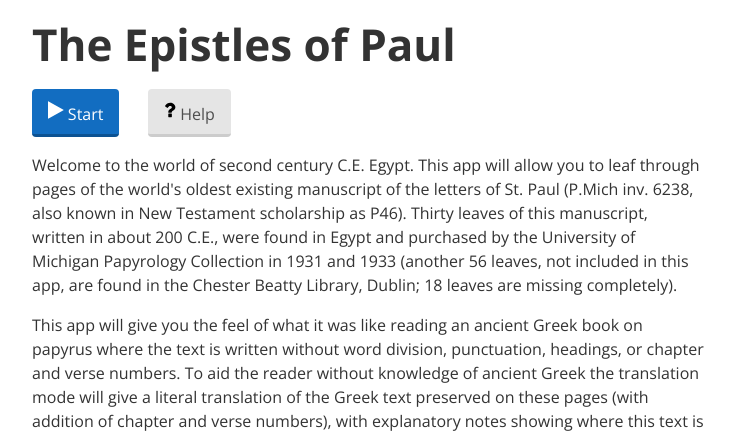
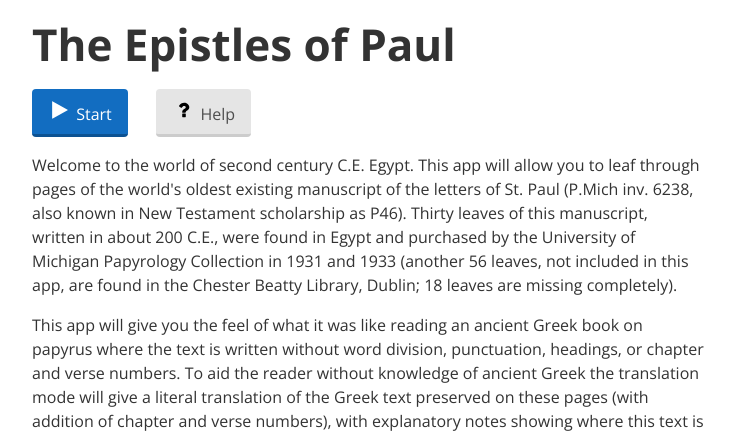
Before and after one commit to mlibrary/epistles, a PHP site: template views/index.twig in a window 1280 px wide. Shown: the part 64-495 px from the top of the page, without its empty margins (272-1006 px from the left). Run offline with PHP 8.4, Linux system fonts and the light colour scheme; the template is opened without the code that fills it, so the values that code supplies are empty; some libraries are stand-ins or nearby versions.

Commit message:
fix buttons in firefox

```diff
--- a/views/index.twig
+++ b/views/index.twig
@@ -4,9 +4,9 @@
     <div class="container">
         <h1>The Epistles of Paul</h1>
         <p>
-            <a href="?start" class="button action-page" data-target="viewer"><svg xmlns='http://www.w3.org/2000/svg' viewBox='0 0 22 28' height="1.25rem" fill="white"><path d='M21.625 14.484l-20.75 11.531c-0.484 0.266-0.875 0.031-0.875-0.516v-23c0-0.547 0.391-0.781 0.875-0.516l20.75 11.531c0.484 0.266 0.484 0.703 0 0.969z'></path></svg> Start</a>
+            <a href="?start" class="button action-page" data-target="viewer"><svg xmlns='http://www.w3.org/2000/svg' viewBox='0 0 22 28' height="1.25rem" style="width: 1.5rem; height: 1.25rem" fill="white"><path d='M21.625 14.484l-20.75 11.531c-0.484 0.266-0.875 0.031-0.875-0.516v-23c0-0.547 0.391-0.781 0.875-0.516l20.75 11.531c0.484 0.266 0.484 0.703 0 0.969z'></path></svg> Start</a>
             &nbsp;
-            <a href="?help" class="button button-light action-page" data-target="help"><svg xmlns='http://www.w3.org/2000/svg' viewBox='0 0 17 28' height="1.25rem"><path d='M11 19.625v3.75c0 0.344-0.281 0.625-0.625 0.625h-3.75c-0.344 0-0.625-0.281-0.625-0.625v-3.75c0-0.344 0.281-0.625 0.625-0.625h3.75c0.344 0 0.625 0.281 0.625 0.625zM15.937 10.25c0 2.969-2.016 4.109-3.5 4.937-0.922 0.531-1.5 1.609-1.5 2.063v0c0 0.344-0.266 0.75-0.625 0.75h-3.75c-0.344 0-0.562-0.531-0.562-0.875v-0.703c0-1.891 1.875-3.516 3.25-4.141 1.203-0.547 1.703-1.062 1.703-2.063 0-0.875-1.141-1.656-2.406-1.656-0.703 0-1.344 0.219-1.687 0.453-0.375 0.266-0.75 0.641-1.672 1.797-0.125 0.156-0.313 0.25-0.484 0.25-0.141 0-0.266-0.047-0.391-0.125l-2.562-1.953c-0.266-0.203-0.328-0.547-0.156-0.828 1.687-2.797 4.062-4.156 7.25-4.156 3.344 0 7.094 2.672 7.094 6.25z'></path></svg> Help</a>
+            <a href="?help" class="button button-light action-page" data-target="help"><svg xmlns='http://www.w3.org/2000/svg' viewBox='0 0 17 28' height="1.25rem" style="width: 1.5rem; height: 1.25rem"><path d='M11 19.625v3.75c0 0.344-0.281 0.625-0.625 0.625h-3.75c-0.344 0-0.625-0.281-0.625-0.625v-3.75c0-0.344 0.281-0.625 0.625-0.625h3.75c0.344 0 0.625 0.281 0.625 0.625zM15.937 10.25c0 2.969-2.016 4.109-3.5 4.937-0.922 0.531-1.5 1.609-1.5 2.063v0c0 0.344-0.266 0.75-0.625 0.75h-3.75c-0.344 0-0.562-0.531-0.562-0.875v-0.703c0-1.891 1.875-3.516 3.25-4.141 1.203-0.547 1.703-1.062 1.703-2.063 0-0.875-1.141-1.656-2.406-1.656-0.703 0-1.344 0.219-1.687 0.453-0.375 0.266-0.75 0.641-1.672 1.797-0.125 0.156-0.313 0.25-0.484 0.25-0.141 0-0.266-0.047-0.391-0.125l-2.562-1.953c-0.266-0.203-0.328-0.547-0.156-0.828 1.687-2.797 4.062-4.156 7.25-4.156 3.344 0 7.094 2.672 7.094 6.25z'></path></svg> Help</a>
         </p>
 
         <p>
```
